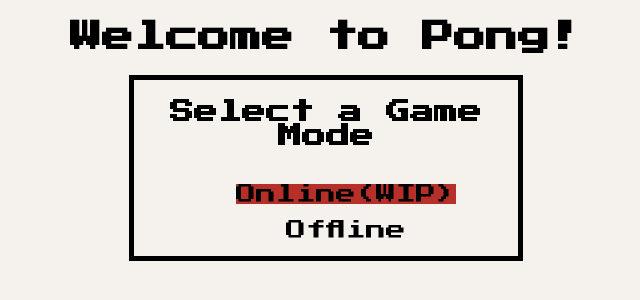
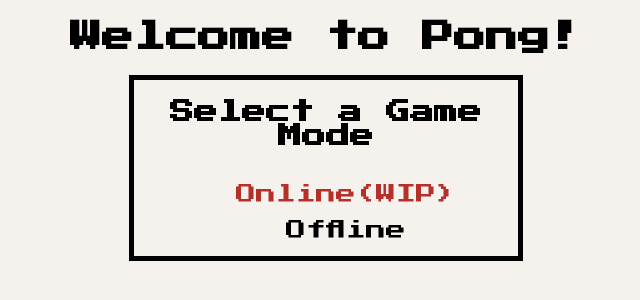
Before and after one commit to Aman-Hundal/PongJS, a React (Create React App) app in the folder frontend/: page / in a window 1280 px wide. In both pictures the pointer is over the item "Online(WIP)". Shown: the top 300 px of the page, without its empty margins (314-954 px from the left). Built offline with nearby package versions, Linux system fonts and the light colour scheme.

Commit message:
on hover to game mode addded

```diff
--- a/frontend/src/components/styles/Setup.css
+++ b/frontend/src/components/styles/Setup.css
@@ -4,7 +4,7 @@
 }
 
 .list-item:hover {
-    background-color: #B62F28;
+    color: #B62F28;
 }
 
 .list-item {
```
